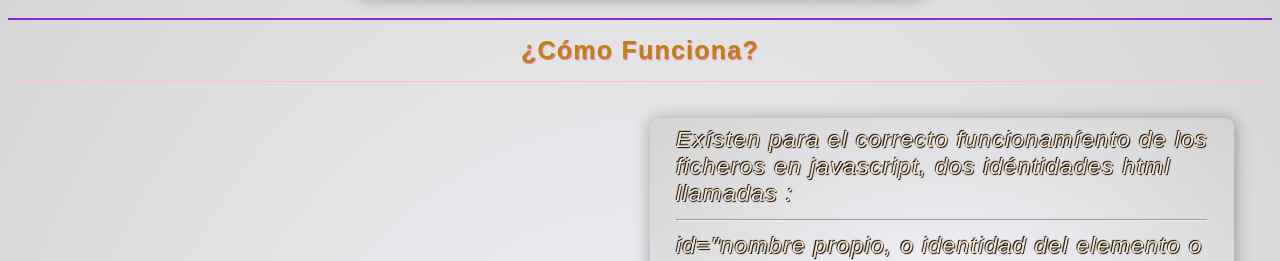
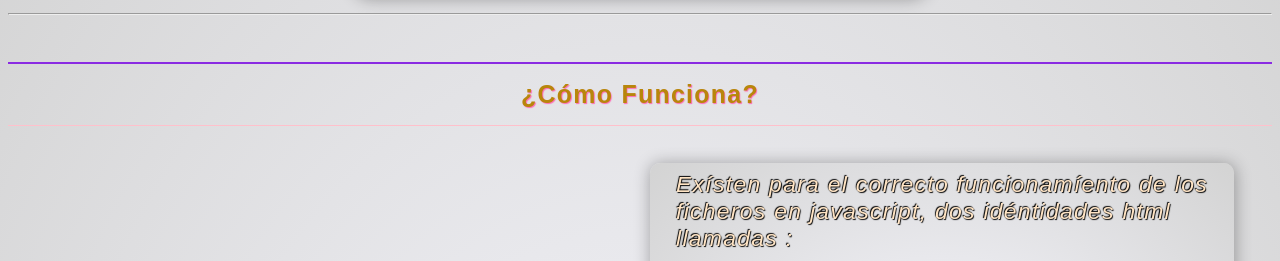
Before and after one commit to marcostonfor/twoclock, a plain HTML site: page index.html in a window 1280 px wide. Shown: the part 142-403 px from the top of the page. Drawn offline with Linux system fonts and the light colour scheme; a web font is replaced by a local one.

Commit message:
Update index.html

```diff
--- a/index.html
+++ b/index.html
@@ -52,6 +52,7 @@
             <hr>
             <h2 id="reloj24h"></h2>
         </aside>
+        <hr><h6 id="configurar12h"></h6>
         <nav></nav>
     </header>
     <main>
```
